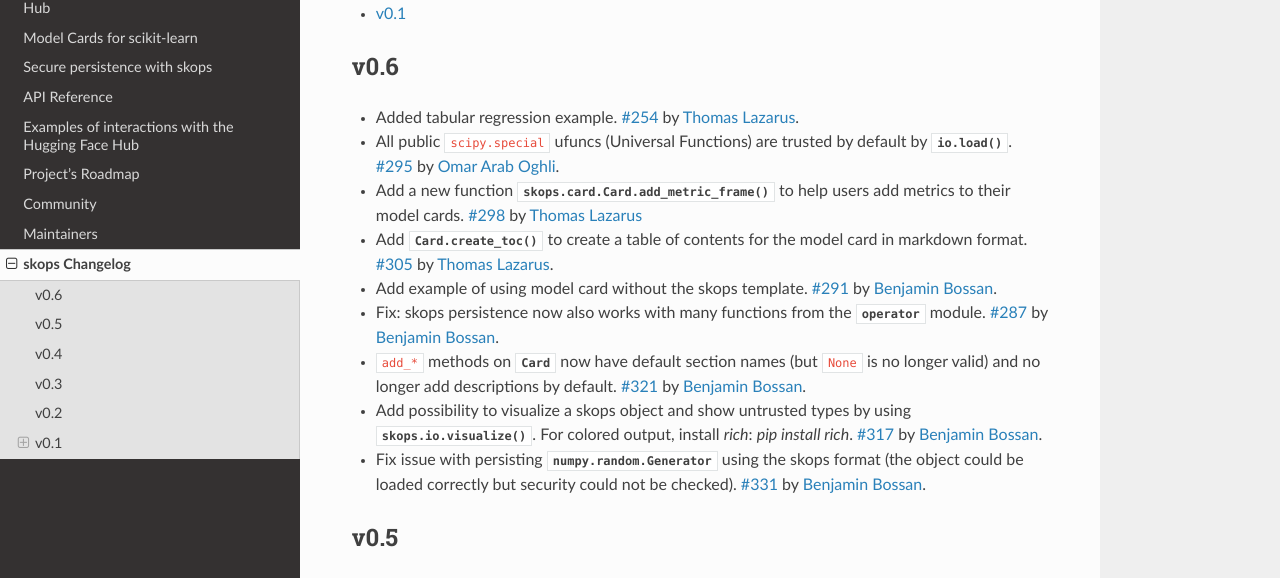
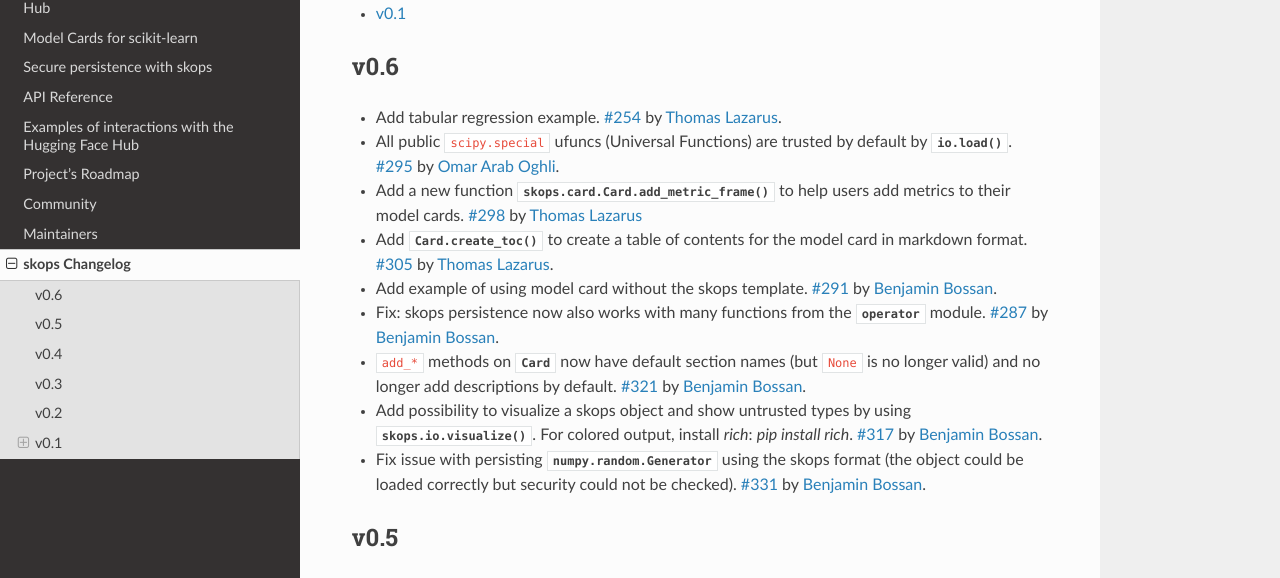
Before and after one commit to skops-dev/skops, a Sphinx documentation site: the page built from docs/changes.rst, in a window 1280 px wide and 900 px high. Shown: the part 314-892 px from the top of the window. Built offline with Sphinx 7.4.7 and the Read the Docs theme 2.0.0, drawn with Linux system fonts in a browser that asks for light colours; some of the changed text lies outside the part shown.

Commit message:
Normalize tense of changes.rst entries

```diff
--- a/docs/changes.rst
+++ b/docs/changes.rst
@@ -11,7 +11,7 @@ skops Changelog
 
 v0.6
 ----
-- Added tabular regression example. :pr:`254` by :user:`Thomas Lazarus <lazarust>`.
+- Add tabular regression example. :pr:`254` by :user:`Thomas Lazarus <lazarust>`.
 - All public ``scipy.special`` ufuncs (Universal Functions) are trusted by default
   by :func:`.io.load`. :pr:`295` by :user:`Omar Arab Oghli <omar-araboghli>`.
 - Add a new function :func:`skops.card.Card.add_metric_frame` to help users
@@ -34,7 +34,7 @@ v0.6
 
 v0.5
 ----
-- Added CLI entrypoint support (:func:`.cli.entrypoint.main_cli`)
+- Add CLI entrypoint support (:func:`.cli.entrypoint.main_cli`)
   and a command line function to convert Pickle files
   to Skops files (:func:`.cli._convert.main`). :pr:`249` by `Erin Aho`_
 - Support more array-like data types for tabular data and list-like data types
```
